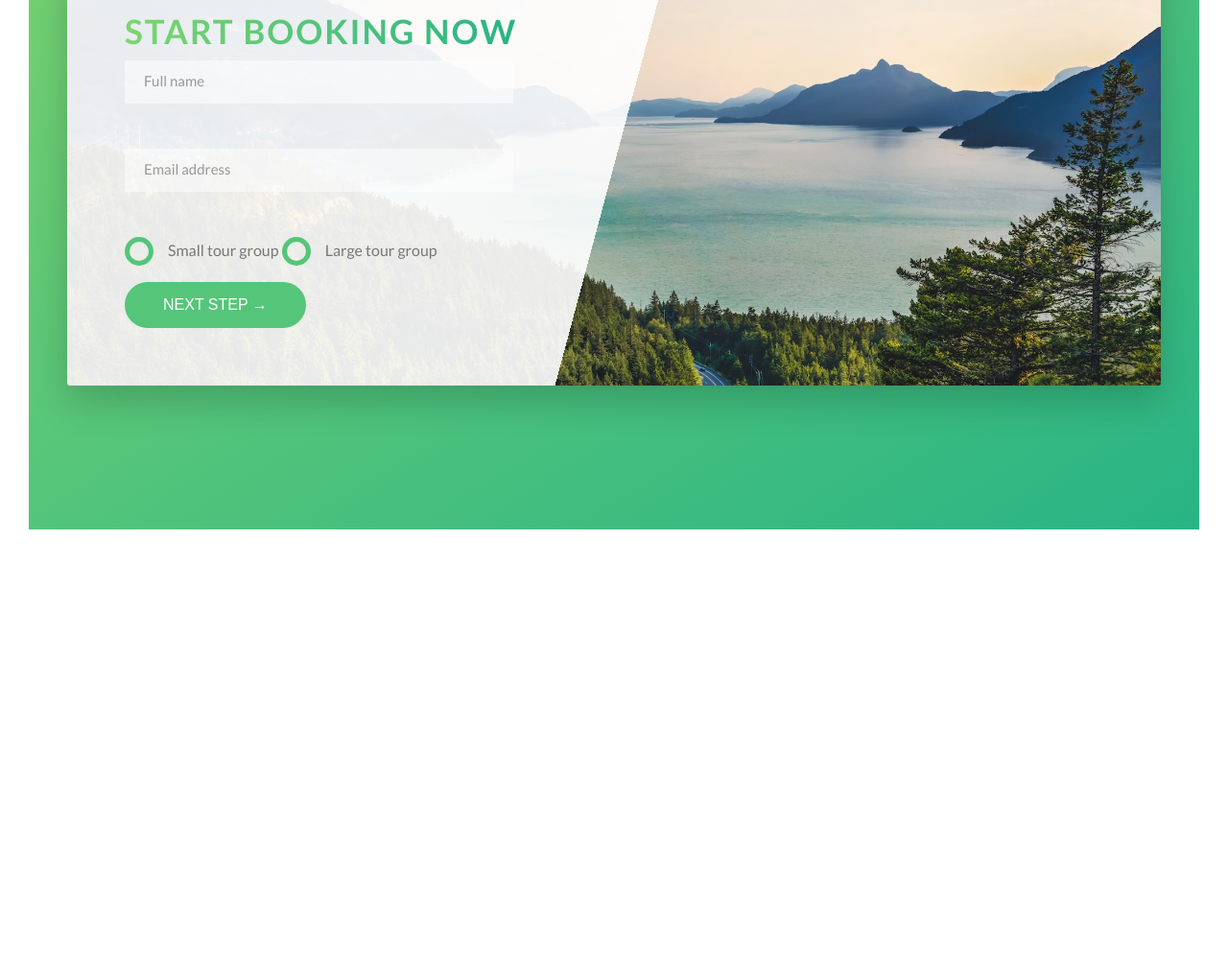
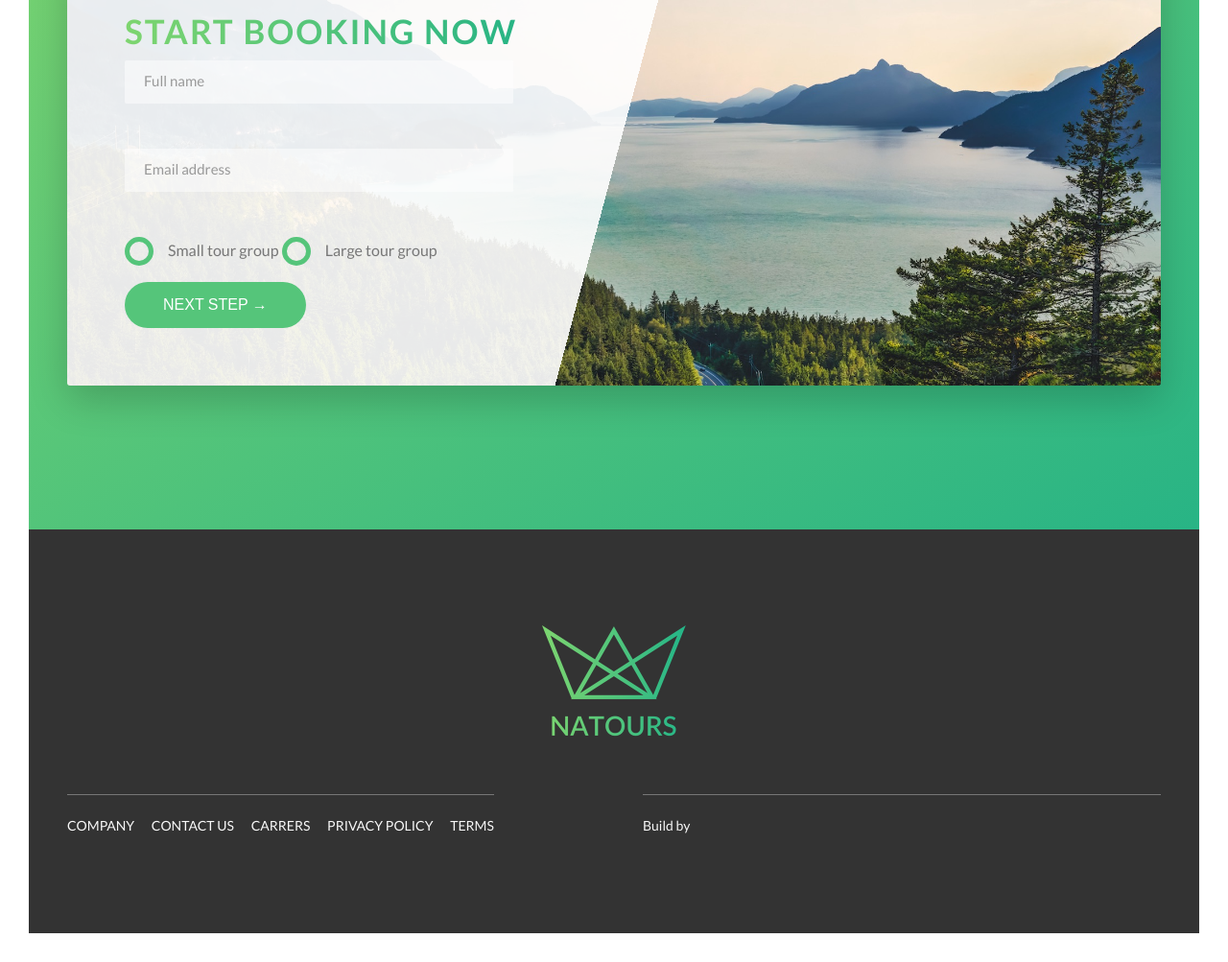
Before and after one commit to csergey8/Natours, a website: page index.html in a window 1280 px wide. Shown: the part 4674-5677 px from the top of the page at 96% size. Before the commit the page ends 5256 px from the top, so only its background shows below. Drawn offline with Linux system fonts and the light colour scheme.

Commit message:
added footer section

```diff
--- a/index.html
+++ b/index.html
@@ -288,6 +288,30 @@
             </div>
         </section>
     </main>
+
+    <footer class="footer">
+        <div class="footer__logo-box">
+            <img src="img/logo-green-2x.png" alt="Full logo" class="footer__logo">
+        </div>
+        <div class="row">
+            <div class="col-1-of-2">
+                <div class="footer__navigation">
+                    <ul class="footer__list">
+                        <li class="footer__item"><a href="#" class="footer__link">Company</a></li>
+                        <li class="footer__item"><a href="#" class="footer__link">Contact us</a></li>
+                        <li class="footer__item"><a href="#" class="footer__link">Carrers</a></li>
+                        <li class="footer__item"><a href="#" class="footer__link">Privacy policy</a></li>
+                        <li class="footer__item"><a href="#" class="footer__link">Terms</a></li>
+                    </ul>
+                </div>
+            </div>
+            <div class="col-1-of-2">
+                <p class="footer__copyright">
+                    Build by
+                </p>
+            </div>
+        </div>
+    </footer>
     <!--
     <section class="grid-test">
         <div class="row">
--- a/sass/abstract/_variables.scss
+++ b/sass/abstract/_variables.scss
@@ -4,6 +4,7 @@ $color-primary-light: #7ed56f;
 $color-primary-dark: #28b485;
 $color-grey-dark: #777;
 $color-grey-dark-2: #999;
+$color-grey-dark-3: #333;
 $color-white: #fff;
 $color-black: #000;
 $color-grey-light-1: #f7f7f7;
--- /dev/null
+++ b/sass/layout/_footer.scss
@@ -0,0 +1,58 @@
+.footer {
+    background-color: $color-grey-dark-3;
+    padding: 10rem 0;
+    font-size: 1.4rem;
+    color: $color-grey-light-1;
+
+    &__logo-box {
+        text-align: center;
+        margin-bottom: 5rem;
+    }
+
+    &__logo {
+        width: 15rem;
+        height: auto;
+    }
+
+    &__navigation {
+        border-top: 1px solid $color-grey-dark;
+        padding-top: 2rem;
+        display: inline-block;
+    }
+
+    &__list {
+        list-style: none;
+    }
+
+    &__item {
+        display: inline-block;
+
+        &:not(:last-child) {
+            margin-right: 1.5rem;
+        }
+    }
+
+    &__link {
+        &:link,
+        &:visited {
+            color: $color-grey-light-1;
+            background-color: $color-grey-dark-3;
+            text-decoration: none;
+            text-transform: uppercase;
+            display: inline-block;
+            transition: all .3s;
+        }
+
+        &:hover,
+        &:active {
+            color: $color-primary;
+            box-shadow: 0 1rem 2rem rgba($color-black, .4);
+            transform: rotate(5deg) scale(1.3);
+        }
+    }
+
+    &__copyright {
+        border-top: 1px solid $color-grey-dark;
+        padding-top: 2rem;
+    }
+}
--- a/sass/main.scss
+++ b/sass/main.scss
@@ -17,5 +17,6 @@
 
 @import "layout/grid";
 @import "layout/header";
+@import "layout/footer";
 
 @import "pages/home";
```
Also changed, not shown: css/style.css.
